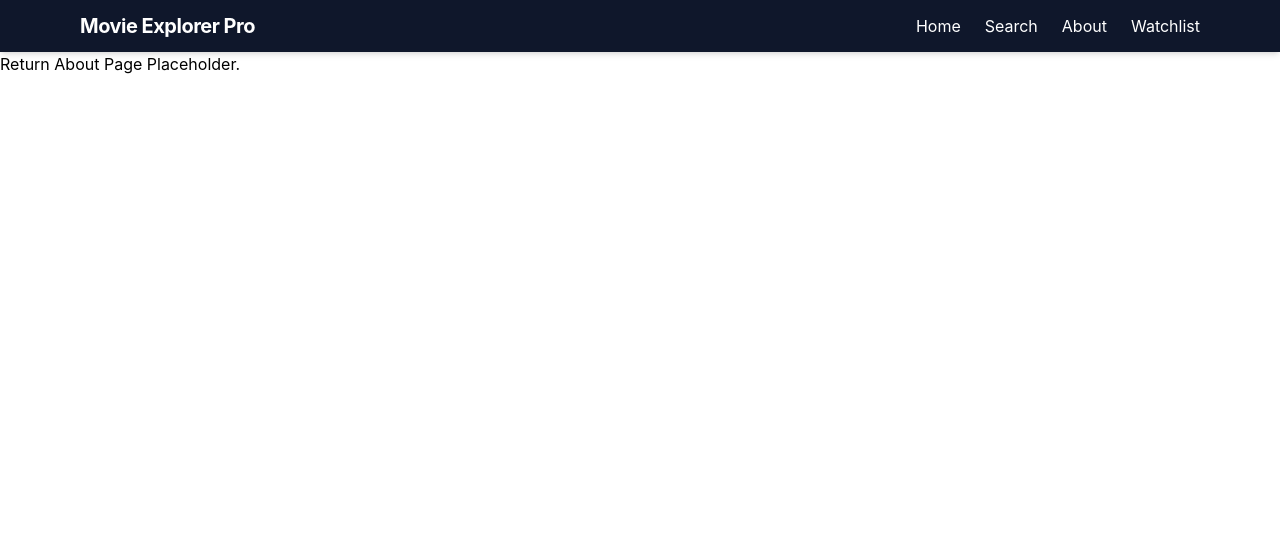
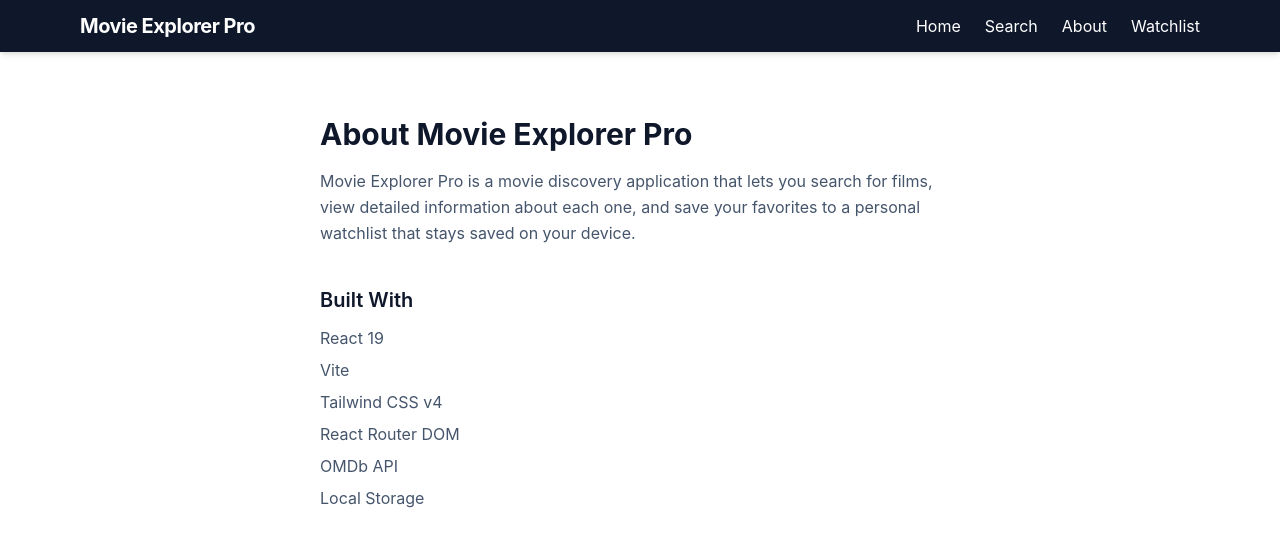
Before and after one commit to Abdulrahmanvisit/movie-search-pro, a React (Vite) app: page /about in a window 1280 px wide. Shown: the top 546 px of the page. Built offline with nearby package versions, Linux system fonts and the light colour scheme.

Commit message:
Add about page with project description and tech stack

```diff
--- a/src/App.jsx
+++ b/src/App.jsx
@@ -5,10 +5,8 @@
 import Search from './pages/Search'
 import MovieDetails from './pages/MovieDetails'
 import Watchlist from './pages/Watchlist'
+import About from './pages/About'
 
-function About() {
-  return <h1>Return About Page Placeholder.</h1>
-}
 
 function App() {
   const [watchlist, setWatchlist] = useState(() => {
--- /dev/null
+++ b/src/Pages/About.jsx
@@ -0,0 +1,25 @@
+function About() {
+  return (
+    <section className="max-w-2xl mx-auto px-4 py-16">
+      <h1 className="text-3xl font-bold text-slate-900">About Movie Explorer Pro</h1>
+
+      <p className="mt-4 text-slate-600 leading-relaxed">
+        Movie Explorer Pro is a movie discovery application that lets you search
+        for films, view detailed information about each one, and save your
+        favorites to a personal watchlist that stays saved on your device.
+      </p>
+
+      <h2 className="mt-10 text-xl font-semibold text-slate-900">Built With</h2>
+      <ul className="mt-3 space-y-2 text-slate-600">
+        <li>React 19</li>
+        <li>Vite</li>
+        <li>Tailwind CSS v4</li>
+        <li>React Router DOM</li>
+        <li>OMDb API</li>
+        <li>Local Storage</li>
+      </ul>
+    </section>
+  )
+}
+
+export default About
--- a/src/Pages/Watchlist.jsx
+++ b/src/Pages/Watchlist.jsx
@@ -2,7 +2,7 @@
 import MovieCard from '../components/MovieCard'
 
 function Watchlist({watchlist, removeFromWatchlist}) {
-    if(watchlist.length === 0){
+    if (watchlist.length === 0) {
         return (
             <section className='max-w-6xl mx-auto px-4 py-20 text-center'>
                 <p className='text-slate-500 text-lg'>Your watchlist is Empty.</p>
@@ -11,7 +11,6 @@
                 </Link>
             </section>
         )
-
     }
 
     return (
@@ -19,26 +18,28 @@
             <h1 className='text-2xl font-bold text-slate-900 mb-6'>My Watchlist</h1>
             <div className='grid grid-cols-[repeat(auto-fill,minmax(140px,1fr))] gap-4 sm:gap-6'>
                 {watchlist.map((movie) => {
+                    return (
                         <div key={movie.imdbID} className='relative'>
+                            <Link to={`/movie/${movie.imdbID}`}>
                                 <MovieCard
                                     title={movie.Title}
                                     year={movie.Year}
-                        poster={movie.Poster}
+                                    poster={movie.Poster !== 'N/A' ? movie.Poster : 'https://placehold.co/300x445?text=No+Poster'}
                                     rating="N/A"
-
                                 />
+                            </Link>
                             <button
                                 onClick={() => removeFromWatchlist(movie.imdbID)}
-                        className='mt-2 w-full text-sm text-red-600 hover:text-red-700 border-red-200 hover:bg-red-50 rounded-lg py-1 transation-colors'
+                                className='mt-2 w-full text-sm text-red-600 hover:text-red-700 border border-red-200 hover:bg-red-50 rounded-lg py-1 transition-colors'
                             >
                                 Remove
                             </button>
                         </div>
+                    )
                 })}
             </div>
         </section>
     )
-
 }
 
 export default Watchlist
```
Lines whose indentation alone changed are shown as unchanged.
